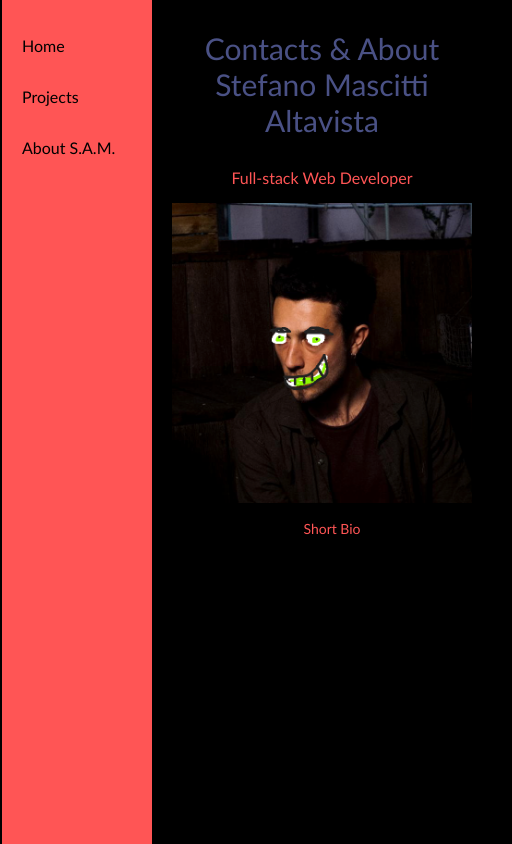
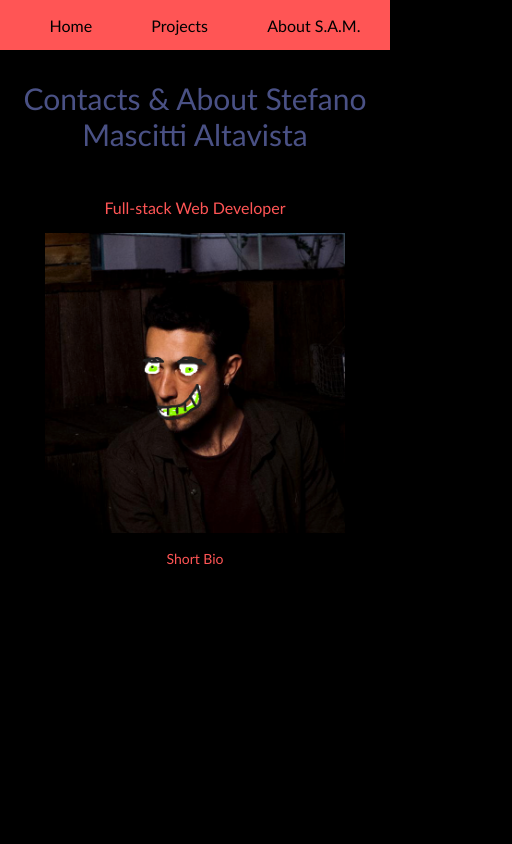
Before and after one commit to StefAltavista/Portfolio, a React app: page /#/about in a window 390 px wide. Shown: the whole page, 512 px wide, since content can reach past the window. Built offline with nearby package versions, Linux system fonts and the light colour scheme.

Commit message:
media query and visual effects

```diff
--- a/public/css/style.css
+++ b/public/css/style.css
@@ -15,6 +15,7 @@ a {
     font-family: "Trebuchet MS";
 }
 
+/* ------------------------------HOME---------------------------*/
 #sam a {
     color: rgb(141, 202, 255);
 }
@@ -55,26 +56,6 @@ a {
     cursor: default;
     transition: 500ms;
 }
-#head {
-    display: flex;
-    flex-direction: column;
-}
-#head h3 {
-    font-size: 35px;
-}
-#head p {
-    font-size: 15px;
-}
-
-#projLogo {
-    width: 200px;
-    height: 200px;
-    margin: 30px;
-    border: 1px solid white;
-    border-radius: 50%;
-    background-color: rgba(255, 255, 255, 100);
-    cursor: pointer;
-}
 
 #navbar {
     position: fixed;
@@ -104,6 +85,29 @@ p {
 #navbar:hover {
     left: 0;
     opacity: 100%;
+}
+
+/* ------------------------------PROJECT---------------------------*/
+
+#head {
+    display: flex;
+    flex-direction: column;
+}
+#head h3 {
+    font-size: 35px;
+}
+#head p {
+    font-size: 15px;
+}
+
+#projLogo {
+    width: 200px;
+    height: 200px;
+    margin: 30px;
+    border: 1px solid white;
+    border-radius: 50%;
+    background-color: rgba(255, 255, 255, 100);
+    cursor: pointer;
 }
 
 #appear {
@@ -139,6 +143,9 @@ p {
     margin-left: 150px;
     padding-left: 20px;
     padding-right: 40px;
+    display: flex;
+    flex-direction: column;
+    align-items: center;
 }
 #pTitle {
     font-size: 30px;
@@ -171,6 +178,57 @@ p {
     border: 1px solid rgb(255, 255, 255);
     margin: 20px;
     width: 500px;
-
     object-fit: scale-down;
 }
+
+@media only screen and (max-width: 800px) {
+    body {
+        margin: 0;
+        width: 100vw;
+        position: absolute;
+    }
+    #appear {
+        height: 50px;
+        width: 100vw;
+        padding-top: 0px;
+        padding-left: 20px;
+        display: flex;
+        flex-direction: row;
+        justify-content: space-around;
+    }
+    #projBody {
+        width: 100%;
+        margin-left: 0;
+        margin-top: 50px;
+        padding-left: 20px;
+
+        padding-right: 20px;
+    }
+    #pList p {
+        margin: 0;
+        padding: 15px;
+    }
+    #pList {
+        width: 100%;
+        background-color: rgb(190, 190, 190);
+        position: absolute;
+        display: flex;
+        flex-direction: row;
+        justify-content: center;
+        flex-wrap: wrap;
+        left: 0;
+        padding: 0;
+        height: auto;
+    }
+    #pDescription {
+        padding-left: 0px;
+    }
+
+    #pImg {
+        margin: 20px;
+        width: 300px;
+        object-fit: scale-down;
+    }
+}
+@media only screen and (max-width: 450px) {
+}
--- a/public/src/P5/start.js
+++ /dev/null
@@ -1,4 +0,0 @@
-import ReactDOM from "react-dom";
-import App from "./app";
-
-ReactDOM.render(<App />, document.querySelector("main"));
--- a/public/src/components/NavBar.js
+++ b/public/src/components/NavBar.js
@@ -25,15 +25,33 @@ export default function NavBar({ idn, css }) {
                 </p>
 
                 {proj ? (
-                    <div id="pList">
+                    <div
+                        id="pList"
+                        style={{
+                            backgroundColor:
+                                window.innerWidth < 800 ? co : null,
+                            opacity: "80%",
+                        }}
+                    >
                         {projects.map((x) => {
                             return x.name == "about" ? null : (
                                 <Link
                                     to={`/${x.name}`}
                                     key={x.name}
-                                    style={{ color: co }}
+                                    style={{
+                                        color:
+                                            window.innerWidth < 800 ? bg : co,
+                                    }}
                                 >
-                                    <p>{x.title}</p>
+                                    <p
+                                        onClick={() => {
+                                            if (window.innerWidth < 800) {
+                                                toggle();
+                                            }
+                                        }}
+                                    >
+                                        {x.title}
+                                    </p>
                                 </Link>
                             );
                         })}
```
Also changed, not shown: public/src/P5/app.js (deleted, +0 -20 lines).
